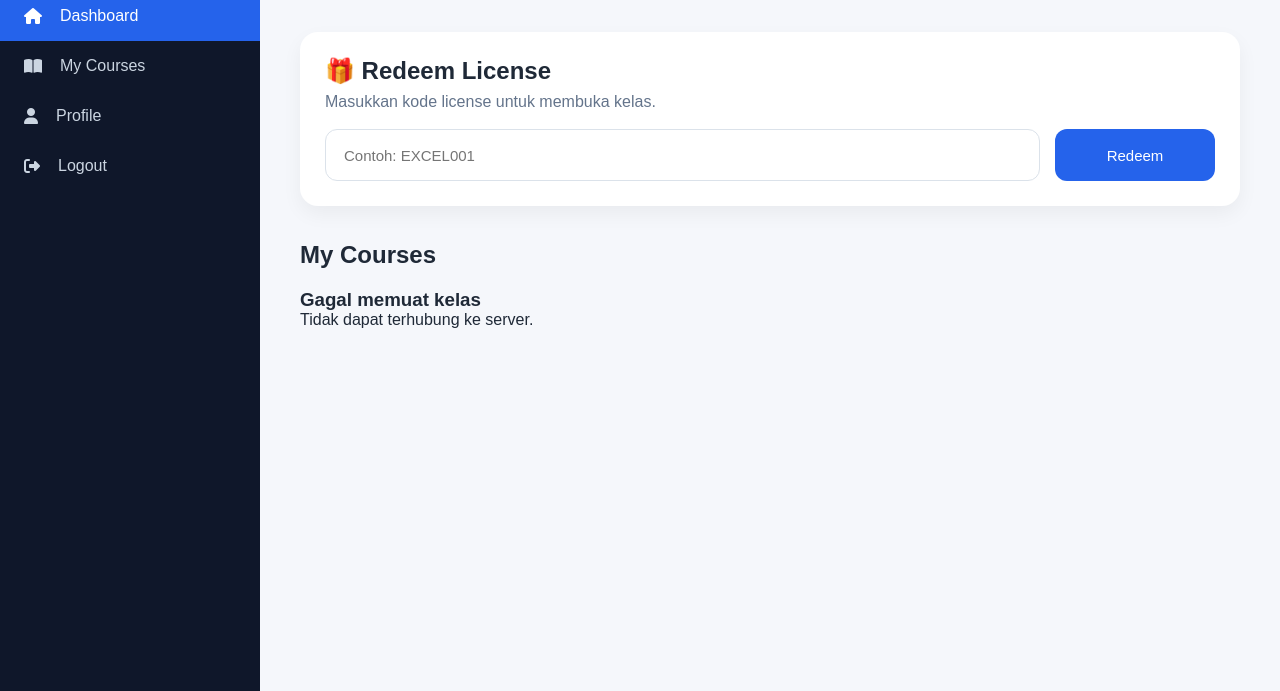
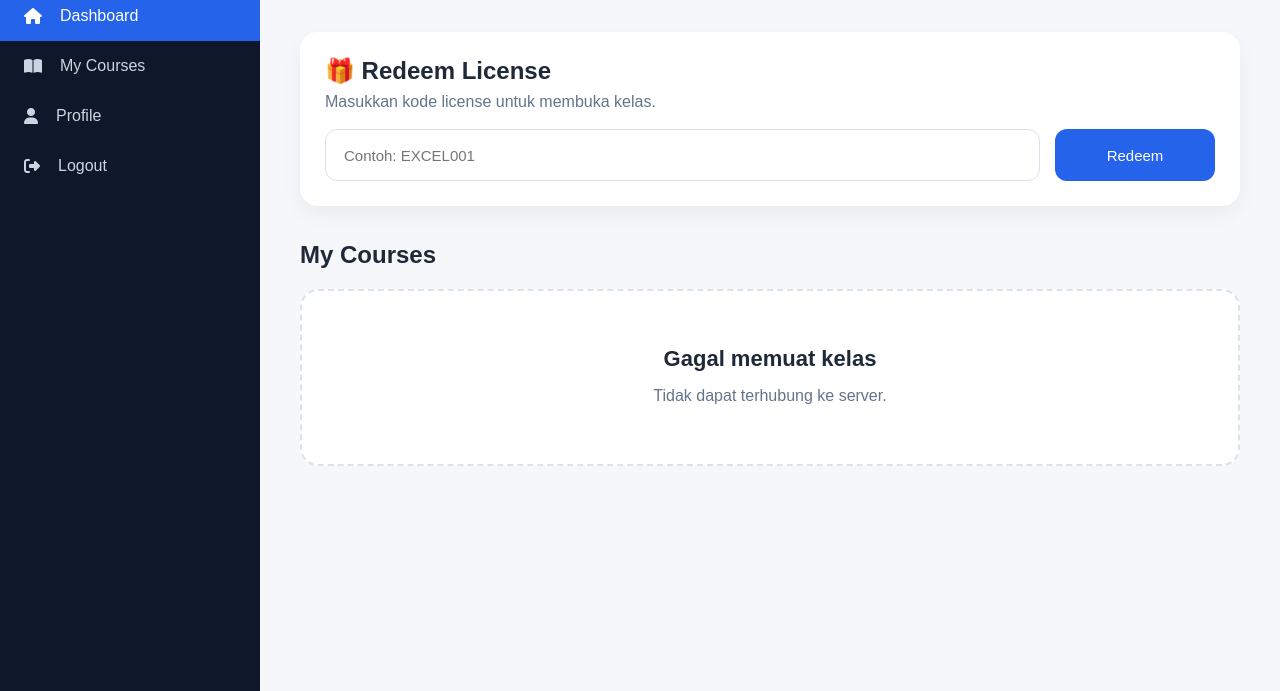
Before and after one commit to olahdata-site/olahdata.site, a plain HTML site: page dashboard.html in a window 1280 px wide. Shown: the part 109-800 px from the top of the page. Drawn offline with Linux system fonts and the light colour scheme; no server answers; sample sign-in values are in the browser's storage.

Commit message:
Update dashboard.css

```diff
--- a/css/dashboard.css
+++ b/css/dashboard.css
@@ -382,3 +382,52 @@ body{
     background:#1d4ed8;
 
 }
+
+
+/* =======================================
+   EMPTY COURSE
+======================================= */
+
+.empty-course{
+
+    grid-column:1 / -1;
+
+    background:#ffffff;
+
+    border:2px dashed #dbe2ea;
+
+    border-radius:18px;
+
+    padding:55px 25px;
+
+    text-align:center;
+
+}
+
+.empty-icon{
+
+    font-size:55px;
+
+    margin-bottom:15px;
+
+}
+
+.empty-course h3{
+
+    font-size:22px;
+
+    margin-bottom:10px;
+
+}
+
+.empty-course p{
+
+    max-width:420px;
+
+    margin:auto;
+
+    color:#64748b;
+
+    line-height:1.7;
+
+}
```
